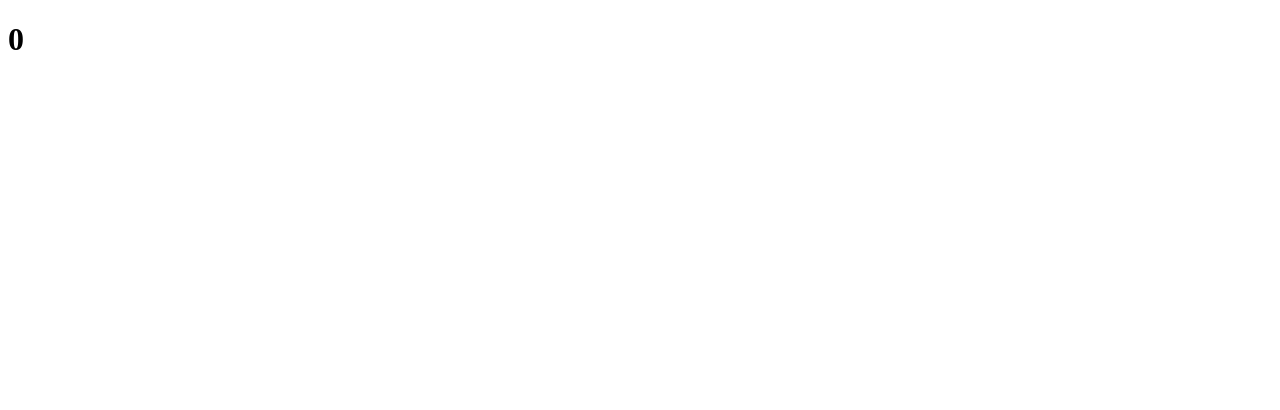
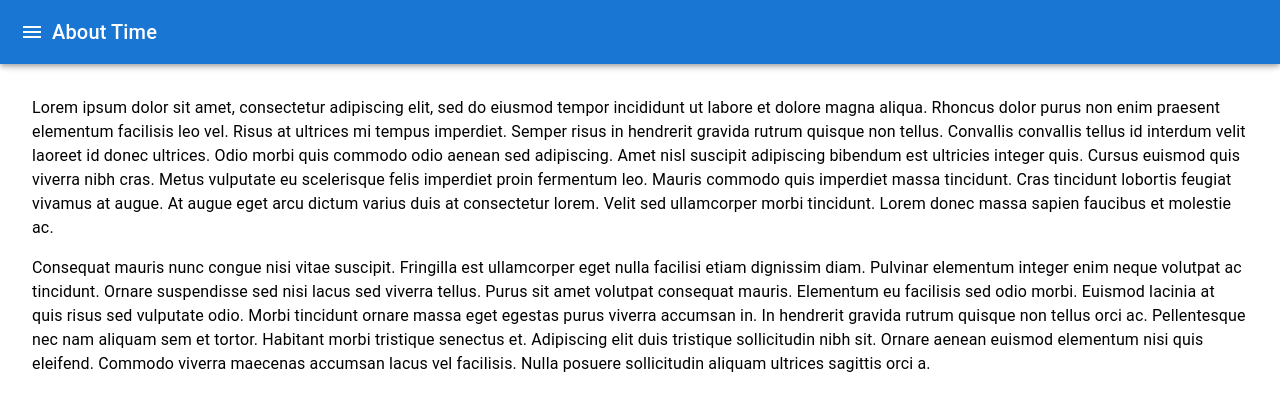
Before and after one commit to tannerbroberts/tannerbroberts.github.io, a React (Vite) app: page / in a window 1280 px wide. Shown: the top 410 px of the page. Built offline with nearby package versions, Linux system fonts and the light colour scheme.

Commit message:
break into separate components, adds item creation

```diff
--- a/package.json
+++ b/package.json
@@ -17,7 +17,8 @@
     "@mui/icons-material": "^6.4.5",
     "@mui/material": "^6.4.5",
     "react": "^19.0.0",
-    "react-dom": "^19.0.0"
+    "react-dom": "^19.0.0",
+    "uuid": "^11.1.0"
   },
   "devDependencies": {
     "@eslint/js": "^9.19.0",
--- a/src/components/App.tsx
+++ b/src/components/App.tsx
@@ -1,15 +1,52 @@
-import { useAppState, useAppDispatch } from '../context/App'
+import Box from '@mui/material/Box';
+import Drawer from '@mui/material/Drawer';
+import Toolbar from '@mui/material/Toolbar';
+import List from '@mui/material/List';
+import ListItem from '@mui/material/ListItem';
+import ListItemText from '@mui/material/ListItemText';
+import { useAppDispatch, useAppState } from '../context/App';
+import { Button } from '@mui/material';
+import Header from './Header';
+import MainBody from './MainBody';
 
-function App() {
-  const state = useAppState()
-  const { count } = state
-  const dispatch = useAppDispatch()
+const drawerWidth = 'min(33vw, max(50vw, 240px)';
+
+export default function App() {
+  const { sideDrawerOpen, items } = useAppState()
+  const appDispatch = useAppDispatch()
 
   return (
-    <div>
-      <h1>{count}</h1>
-    </div>
-  )
+    <Box sx={{ display: 'flex' }}>
+      <Header />
+      <Drawer
+        variant='temporary'
+        anchor='left'
+        open={sideDrawerOpen}
+        sx={{
+          width: drawerWidth,
+          flexShrink: 0,
+          [`& .MuiDrawer-paper`]: { width: drawerWidth, boxSizing: 'border-box' },
+        }}
+      >
+        <Toolbar />
+        <Box sx={{ overflow: 'auto' }}>
+          <List>
+            <ListItem>
+              <Button variant='contained' onClick={() => appDispatch({ type: 'CREATE_ITEM', payload: { name: 'New Item', duration: Math.floor(Math.random() * 10_000) } })}>
+                Create Item
+              </Button>
+            </ListItem>
+            {items.map((item) => {
+              return (
+                <ListItem key={item.id}>
+                  <ListItemText primary={item.name} secondary={item.duration} />
+                </ListItem>
+              )
+            })}
+          </List>
+        </Box>
+      </Drawer>
+      <MainBody />
+    </Box>
+  );
 }
-
-export default App
--- /dev/null
+++ b/src/components/Header.tsx
@@ -0,0 +1,27 @@
+import { AppBar, Toolbar, IconButton, Typography } from '@mui/material';
+import { Menu, MenuOpen } from '@mui/icons-material';
+import { useAppDispatch, useAppState } from '../context/App';
+
+
+export default function Header() {
+  const { sideDrawerOpen } = useAppState()
+  const appDispatch = useAppDispatch()
+
+  return (
+    <AppBar position="fixed" sx={{ zIndex: (theme) => theme.zIndex.drawer + 1 }}>
+        <Toolbar>
+          <IconButton
+            onClick={() => appDispatch({ type: 'TOGGLE_SIDE_DRAWER' })}
+            color="inherit"
+            aria-label="open drawer"
+            edge="start"
+          >
+            {sideDrawerOpen ? <MenuOpen /> : <Menu />}
+          </IconButton>
+          <Typography variant="h6" noWrap component="div">
+            About Time
+          </Typography>
+        </Toolbar>
+      </AppBar>
+  )
+}
--- /dev/null
+++ b/src/components/MainBody.tsx
@@ -0,0 +1,38 @@
+import { Typography } from '@mui/material';
+import Box from '@mui/material/Box';
+import Toolbar from '@mui/material/Toolbar';
+
+export default function MainBody() {
+  return (
+    <Box component="main" sx={{ flexGrow: 1, p: 3 }}>
+        <Toolbar />
+        <Typography sx={{ marginBottom: 2 }}>
+          Lorem ipsum dolor sit amet, consectetur adipiscing elit, sed do eiusmod
+          tempor incididunt ut labore et dolore magna aliqua. Rhoncus dolor purus non
+          enim praesent elementum facilisis leo vel. Risus at ultrices mi tempus
+          imperdiet. Semper risus in hendrerit gravida rutrum quisque non tellus.
+          Convallis convallis tellus id interdum velit laoreet id donec ultrices.
+          Odio morbi quis commodo odio aenean sed adipiscing. Amet nisl suscipit
+          adipiscing bibendum est ultricies integer quis. Cursus euismod quis viverra
+          nibh cras. Metus vulputate eu scelerisque felis imperdiet proin fermentum
+          leo. Mauris commodo quis imperdiet massa tincidunt. Cras tincidunt lobortis
+          feugiat vivamus at augue. At augue eget arcu dictum varius duis at
+          consectetur lorem. Velit sed ullamcorper morbi tincidunt. Lorem donec massa
+          sapien faucibus et molestie ac.
+        </Typography>
+        <Typography sx={{ marginBottom: 2 }}>
+          Consequat mauris nunc congue nisi vitae suscipit. Fringilla est ullamcorper
+          eget nulla facilisi etiam dignissim diam. Pulvinar elementum integer enim
+          neque volutpat ac tincidunt. Ornare suspendisse sed nisi lacus sed viverra
+          tellus. Purus sit amet volutpat consequat mauris. Elementum eu facilisis
+          sed odio morbi. Euismod lacinia at quis risus sed vulputate odio. Morbi
+          tincidunt ornare massa eget egestas purus viverra accumsan in. In hendrerit
+          gravida rutrum quisque non tellus orci ac. Pellentesque nec nam aliquam sem
+          et tortor. Habitant morbi tristique senectus et. Adipiscing elit duis
+          tristique sollicitudin nibh sit. Ornare aenean euismod elementum nisi quis
+          eleifend. Commodo viverra maecenas accumsan lacus vel facilisis. Nulla
+          posuere sollicitudin aliquam ultrices sagittis orci a.
+        </Typography>
+      </Box>
+  )
+}
--- a/src/store/reducers/AppReducer.ts
+++ b/src/store/reducers/AppReducer.ts
@@ -1,10 +1,21 @@
+import { v4 as uuid } from 'uuid'
+import Item from '../utils/item';
+
 export type AppState = typeof initialState
 export type AppAction =
   | { type: 'BATCH'; payload: AppAction[] }
   | { type: 'SET_COUNT'; payload: number }
+  | { type: 'OPEN_SIDE_DRAWER' }
+  | { type: 'CLOSE_SIDE_DRAWER' }
+  | { type: 'TOGGLE_SIDE_DRAWER' }
+
+  | { type: 'CREATE_ITEM', payload: { name: string, duration: number } }
+  | { type: 'DELETE_ITEM_BY_ID', payload: { id: string } }
 
 export const initialState = {
   count: 0,
+  sideDrawerOpen: false,
+  items: new Array<Item>(),
 }
 
 export default function reducer(previous: AppState, action: AppAction): AppState {
@@ -15,6 +26,24 @@
     case 'SET_COUNT': {
       return { ...previous, count: action.payload }
     }
+    case 'OPEN_SIDE_DRAWER': {
+      return { ...previous, sideDrawerOpen: true }
+    }
+    case 'CLOSE_SIDE_DRAWER': {
+      return { ...previous, sideDrawerOpen: false }
+    }
+    case 'TOGGLE_SIDE_DRAWER': {
+      return { ...previous, sideDrawerOpen: !previous.sideDrawerOpen }
+    }
+    case 'CREATE_ITEM': {
+      const id = uuid()
+      const name = action.payload.name
+      const duration = action.payload.duration
+      const newItem = new Item(id, name, duration)
+      const items = [...previous.items, newItem]
+      items.sort((a, b) => a.id > b.id ? 1 : -1)
+      return { ...previous, items }
+    }
     default:
       return previous
   }
--- a/src/store/utils/item.ts
+++ b/src/store/utils/item.ts
@@ -0,0 +1,11 @@
+export default class Item {
+  id: string
+  name: string
+  duration: number
+
+  constructor(id: string, name: string, duration: number) {
+    this.id = id
+    this.name = name
+    this.duration = duration
+  }
+}
```
Also changed, not shown: src/context/CreateReducerContext.tsx (+0 -7 lines), 1 other file (tests, documents, lock files or other folders).
